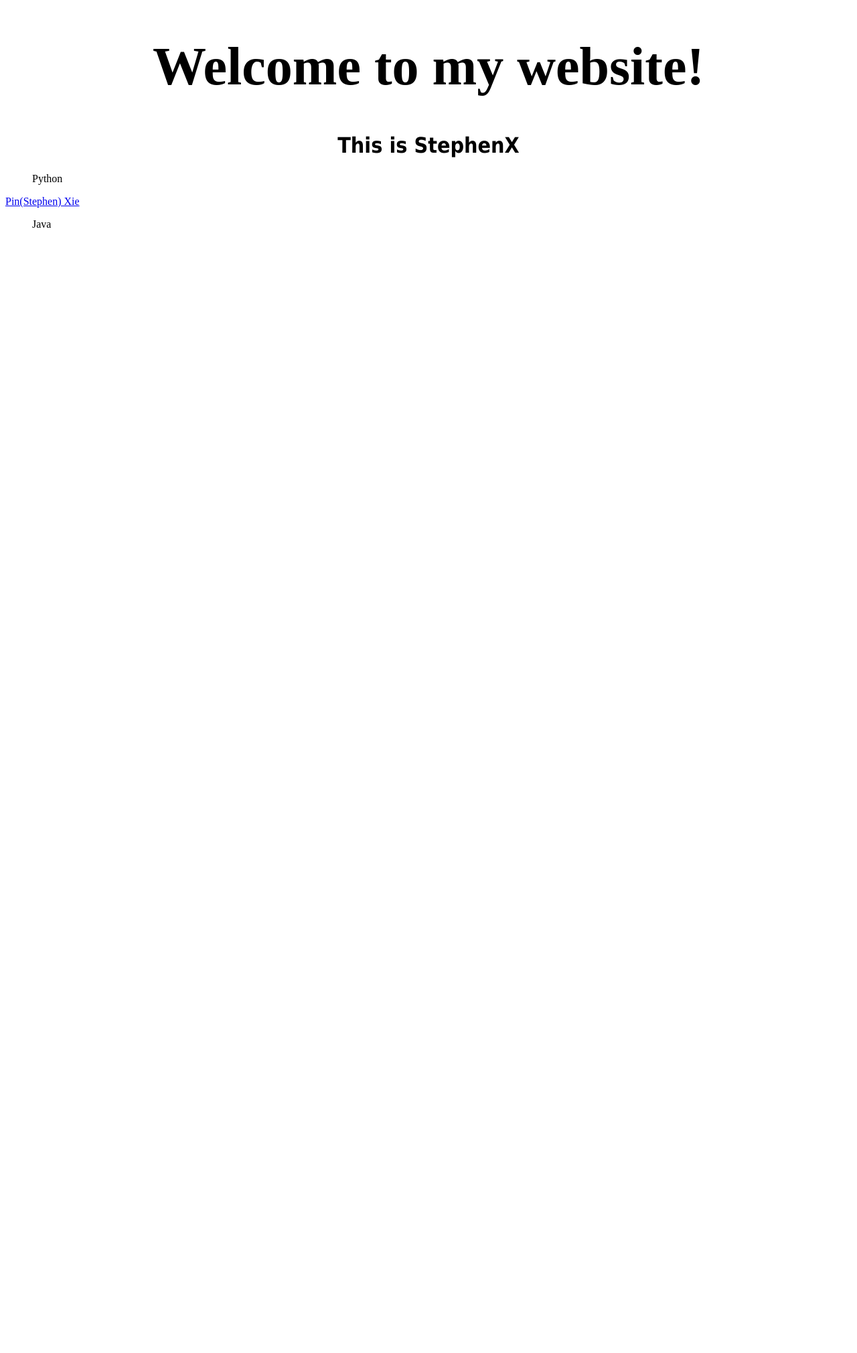
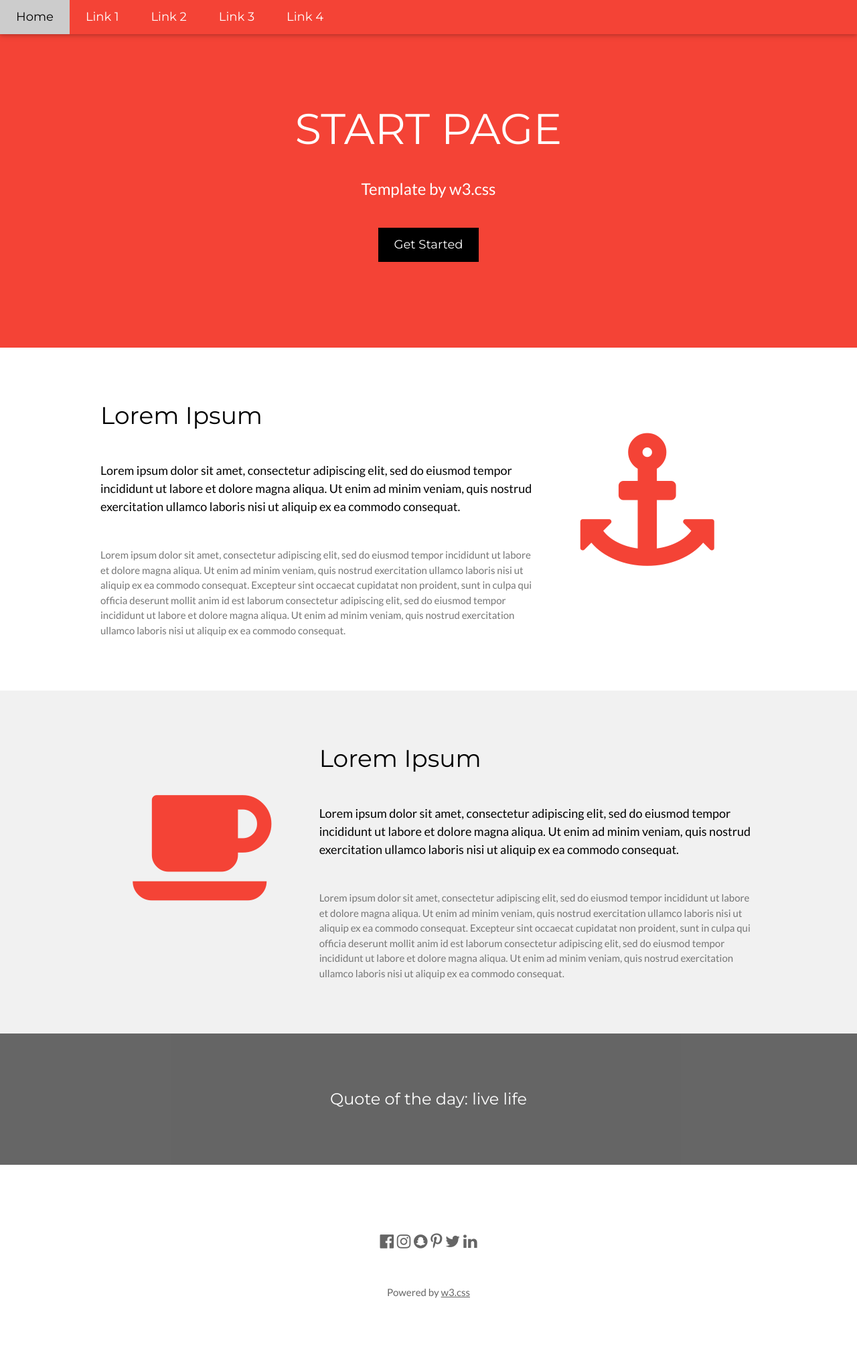
Before and after one commit to StephenXie/ProjectAlpha, a Django app: page / in a window 1280 px wide. Shown: the whole page at 67% size. Before the commit the page ends 340 px from the top, so only its background shows below. Run offline with Django 3.2, Linux system fonts and the light colour scheme; some libraries are stand-ins or nearby versions.

Commit message:
change html

```diff
--- a/AppX/templates/AppX/hi.html
+++ b/AppX/templates/AppX/hi.html
@@ -1,15 +1,110 @@
 <!DOCTYPE html>
 <html lang="en">
-<head>
-    <charset="UTF-8">
-    <title>StephenX</title>
-</head>
-<body style="background : white">
-<h1 style="text-align:center;font-size:500%">Welcome to my website!</h1>
-<h1 style="text-align:center;font-family:tahoma"> This is StephenX</h1>
-<ul>Python</ul>
-<script type="text/javascript" src="https://platform.linkedin.com/badges/js/profile.js" async defer></script>
-<div class="LI-profile-badge"  data-version="v1" data-size="medium" data-locale="en_US" data-type="horizontal" data-theme="light" data-vanity="pin-stephen-xie-198110184"><a class="LI-simple-link" href='https://www.linkedin.com/in/pin-stephen-xie-198110184?trk=profile-badge'>Pin(Stephen) Xie</a></div>
-<ul>Java</ul>
+<title>W3.CSS Template</title>
+<meta charset="UTF-8">
+<meta name="viewport" content="width=device-width, initial-scale=1">
+<link rel="stylesheet" href="https://www.w3schools.com/w3css/4/w3.css">
+<link rel="stylesheet" href="https://fonts.googleapis.com/css?family=Lato">
+<link rel="stylesheet" href="https://fonts.googleapis.com/css?family=Montserrat">
+<link rel="stylesheet" href="https://cdnjs.cloudflare.com/ajax/libs/font-awesome/4.7.0/css/font-awesome.min.css">
+<style>
+body,h1,h2,h3,h4,h5,h6 {font-family: "Lato", sans-serif}
+.w3-bar,h1,button {font-family: "Montserrat", sans-serif}
+.fa-anchor,.fa-coffee {font-size:200px}
+</style>
+<body>
+
+<!-- Navbar -->
+<div class="w3-top">
+  <div class="w3-bar w3-red w3-card w3-left-align w3-large">
+    <a class="w3-bar-item w3-button w3-hide-medium w3-hide-large w3-right w3-padding-large w3-hover-white w3-large w3-red" href="javascript:void(0);" onclick="myFunction()" title="Toggle Navigation Menu"><i class="fa fa-bars"></i></a>
+    <a href="#" class="w3-bar-item w3-button w3-padding-large w3-white">Home</a>
+    <a href="#" class="w3-bar-item w3-button w3-hide-small w3-padding-large w3-hover-white">Link 1</a>
+    <a href="#" class="w3-bar-item w3-button w3-hide-small w3-padding-large w3-hover-white">Link 2</a>
+    <a href="#" class="w3-bar-item w3-button w3-hide-small w3-padding-large w3-hover-white">Link 3</a>
+    <a href="#" class="w3-bar-item w3-button w3-hide-small w3-padding-large w3-hover-white">Link 4</a>
+  </div>
+
+  <!-- Navbar on small screens -->
+  <div id="navDemo" class="w3-bar-block w3-white w3-hide w3-hide-large w3-hide-medium w3-large">
+    <a href="#" class="w3-bar-item w3-button w3-padding-large">Link 1</a>
+    <a href="#" class="w3-bar-item w3-button w3-padding-large">Link 2</a>
+    <a href="#" class="w3-bar-item w3-button w3-padding-large">Link 3</a>
+    <a href="#" class="w3-bar-item w3-button w3-padding-large">Link 4</a>
+  </div>
+</div>
+
+<!-- Header -->
+<header class="w3-container w3-red w3-center" style="padding:128px 16px">
+  <h1 class="w3-margin w3-jumbo">START PAGE</h1>
+  <p class="w3-xlarge">Template by w3.css</p>
+  <button class="w3-button w3-black w3-padding-large w3-large w3-margin-top">Get Started</button>
+</header>
+
+<!-- First Grid -->
+<div class="w3-row-padding w3-padding-64 w3-container">
+  <div class="w3-content">
+    <div class="w3-twothird">
+      <h1>Lorem Ipsum</h1>
+      <h5 class="w3-padding-32">Lorem ipsum dolor sit amet, consectetur adipiscing elit, sed do eiusmod tempor incididunt ut labore et dolore magna aliqua. Ut enim ad minim veniam, quis nostrud exercitation ullamco laboris nisi ut aliquip ex ea commodo consequat.</h5>
+
+      <p class="w3-text-grey">Lorem ipsum dolor sit amet, consectetur adipiscing elit, sed do eiusmod tempor incididunt ut labore et dolore magna aliqua. Ut enim ad minim veniam, quis nostrud exercitation ullamco laboris nisi ut aliquip ex ea commodo consequat. Excepteur sint
+        occaecat cupidatat non proident, sunt in culpa qui officia deserunt mollit anim id est laborum consectetur adipiscing elit, sed do eiusmod tempor incididunt ut labore et dolore magna aliqua. Ut enim ad minim veniam, quis nostrud exercitation ullamco
+        laboris nisi ut aliquip ex ea commodo consequat.</p>
+    </div>
+
+    <div class="w3-third w3-center">
+      <i class="fa fa-anchor w3-padding-64 w3-text-red"></i>
+    </div>
+  </div>
+</div>
+
+<!-- Second Grid -->
+<div class="w3-row-padding w3-light-grey w3-padding-64 w3-container">
+  <div class="w3-content">
+    <div class="w3-third w3-center">
+      <i class="fa fa-coffee w3-padding-64 w3-text-red w3-margin-right"></i>
+    </div>
+
+    <div class="w3-twothird">
+      <h1>Lorem Ipsum</h1>
+      <h5 class="w3-padding-32">Lorem ipsum dolor sit amet, consectetur adipiscing elit, sed do eiusmod tempor incididunt ut labore et dolore magna aliqua. Ut enim ad minim veniam, quis nostrud exercitation ullamco laboris nisi ut aliquip ex ea commodo consequat.</h5>
+
+      <p class="w3-text-grey">Lorem ipsum dolor sit amet, consectetur adipiscing elit, sed do eiusmod tempor incididunt ut labore et dolore magna aliqua. Ut enim ad minim veniam, quis nostrud exercitation ullamco laboris nisi ut aliquip ex ea commodo consequat. Excepteur sint
+        occaecat cupidatat non proident, sunt in culpa qui officia deserunt mollit anim id est laborum consectetur adipiscing elit, sed do eiusmod tempor incididunt ut labore et dolore magna aliqua. Ut enim ad minim veniam, quis nostrud exercitation ullamco
+        laboris nisi ut aliquip ex ea commodo consequat.</p>
+    </div>
+  </div>
+</div>
+
+<div class="w3-container w3-black w3-center w3-opacity w3-padding-64">
+    <h1 class="w3-margin w3-xlarge">Quote of the day: live life</h1>
+</div>
+
+<!-- Footer -->
+<footer class="w3-container w3-padding-64 w3-center w3-opacity">
+  <div class="w3-xlarge w3-padding-32">
+    <i class="fa fa-facebook-official w3-hover-opacity"></i>
+    <i class="fa fa-instagram w3-hover-opacity"></i>
+    <i class="fa fa-snapchat w3-hover-opacity"></i>
+    <i class="fa fa-pinterest-p w3-hover-opacity"></i>
+    <i class="fa fa-twitter w3-hover-opacity"></i>
+    <i class="fa fa-linkedin w3-hover-opacity"></i>
+ </div>
+ <p>Powered by <a href="https://www.w3schools.com/w3css/default.asp" target="_blank">w3.css</a></p>
+</footer>
+
+<script>
+// Used to toggle the menu on small screens when clicking on the menu button
+function myFunction() {
+  var x = document.getElementById("navDemo");
+  if (x.className.indexOf("w3-show") == -1) {
+    x.className += " w3-show";
+  } else {
+    x.className = x.className.replace(" w3-show", "");
+  }
+}
+</script>
+
 </body>
 </html>
```
